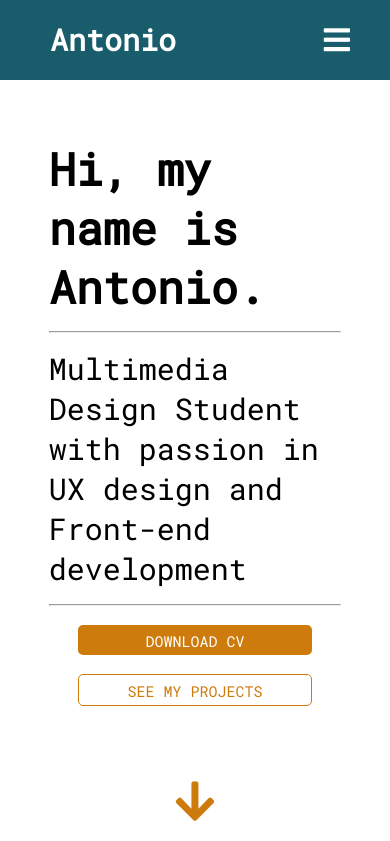
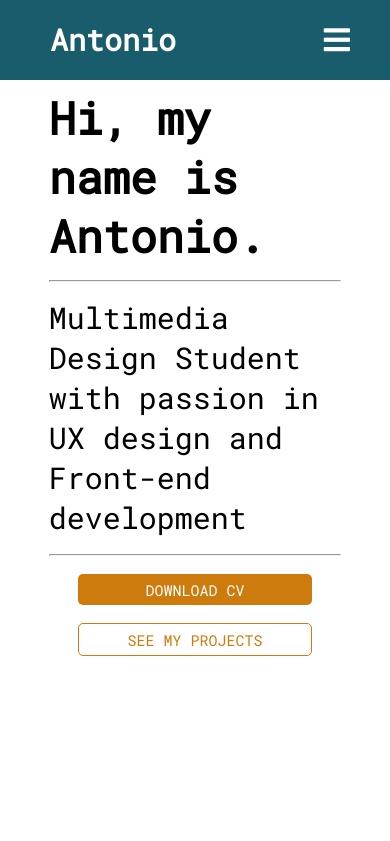
Before and after one commit to Kizza00232Jera/professional_portfolio, a plain HTML site: page index.html in a window 390 px wide. Shown: the top 841 px of the page. Drawn offline with Linux system fonts and the light colour scheme; files whose address does not match are found by name.

Commit message:
fixed arrow for about me
fixed arrow on mobiles and its link

```diff
--- a/assets/styles/styles.css
+++ b/assets/styles/styles.css
@@ -815,7 +815,7 @@ display: unset;
   }
   /* Arrow none on mobiles */
   .arrow-wrapper {
-    display: block;
+    display: none;
   }
   /*navigation */
   label.logo {
@@ -867,6 +867,10 @@ display: unset;
   /* hero */
   .hero {
       margin-top: 80px;
+  }
+
+  .hero h1 {
+    padding-top: 2vw;
   }
 
   header .flex {
--- a/index.html
+++ b/index.html
@@ -65,11 +65,11 @@
                 <img src="assets/images/heronew.svg" alt="">
             </section>
         </div>
-            <a href="#about_me">
         <div class="arrow-wrapper">
+              <a href="#about_me">
           <i id="arrow-down-pause" class="fas fa-arrow-down fa-3x"></i>
+        </a>
         </div>
-      </a>
     </header>
     <main>
       <section class="about_me" id="about_me">
```
